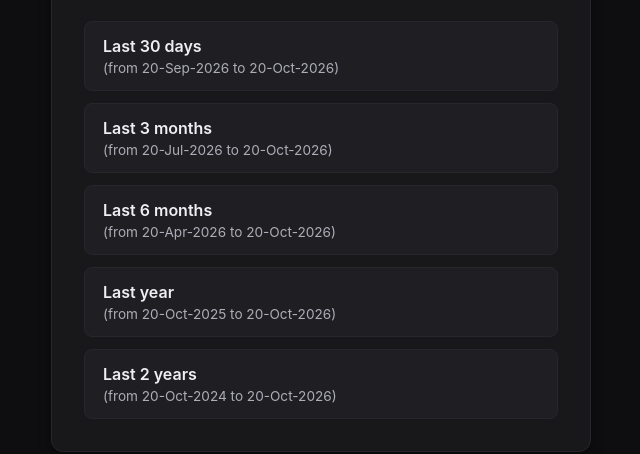
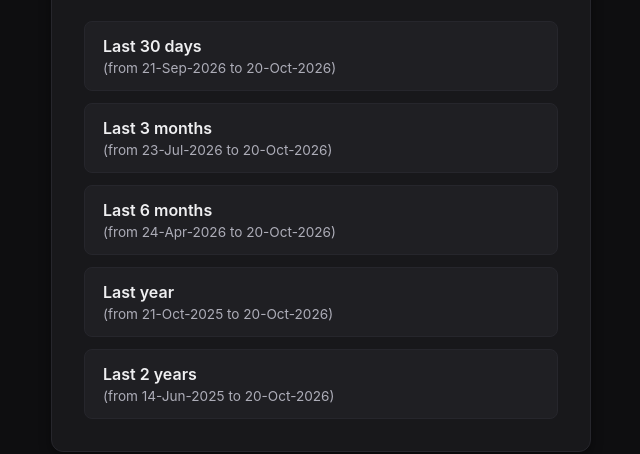
Before and after one commit to pona-357159/krabick-7tv-stats, a plain HTML site: page index.html in a window 1280 px wide. Shown: the part 219-673 px from the top of the page, 319-959 px from the left. Drawn offline with Linux system fonts and the light colour scheme.

Commit message:
Fixed time intervals on index page

```diff
--- a/index.html
+++ b/index.html
@@ -124,27 +124,27 @@
     <nav class="stats-nav">
       <a href="30d.html" class="stat-link" target="_blank" rel="noopener noreferrer">
         <span class="stat-title">Last 30 days</span>
-        <span class="stat-date">(from 20-Sep-2026 to 20-Oct-2026)</span>
+        <span class="stat-date">(from 21-Sep-2026 to 20-Oct-2026)</span>
       </a>
 
       <a href="90d.html" class="stat-link" target="_blank" rel="noopener noreferrer">
         <span class="stat-title">Last 3 months</span>
-        <span class="stat-date">(from 20-Jul-2026 to 20-Oct-2026)</span>
+        <span class="stat-date">(from 23-Jul-2026 to 20-Oct-2026)</span>
       </a>
 
       <a href="180d.html" class="stat-link" target="_blank" rel="noopener noreferrer">
         <span class="stat-title">Last 6 months</span>
-        <span class="stat-date">(from 20-Apr-2026 to 20-Oct-2026)</span>
+        <span class="stat-date">(from 24-Apr-2026 to 20-Oct-2026)</span>
       </a>
 
       <a href="1y.html" class="stat-link" target="_blank" rel="noopener noreferrer">
         <span class="stat-title">Last year</span>
-        <span class="stat-date">(from 20-Oct-2025 to 20-Oct-2026)</span>
+        <span class="stat-date">(from 21-Oct-2025 to 20-Oct-2026)</span>
       </a>
 
       <a href="2y.html" class="stat-link" target="_blank" rel="noopener noreferrer">
         <span class="stat-title">Last 2 years</span>
-        <span class="stat-date">(from 20-Oct-2024 to 20-Oct-2026)</span>
+        <span class="stat-date">(from 14-Jun-2025 to 20-Oct-2026)</span>
       </a>
     </nav>
   </main>
```
